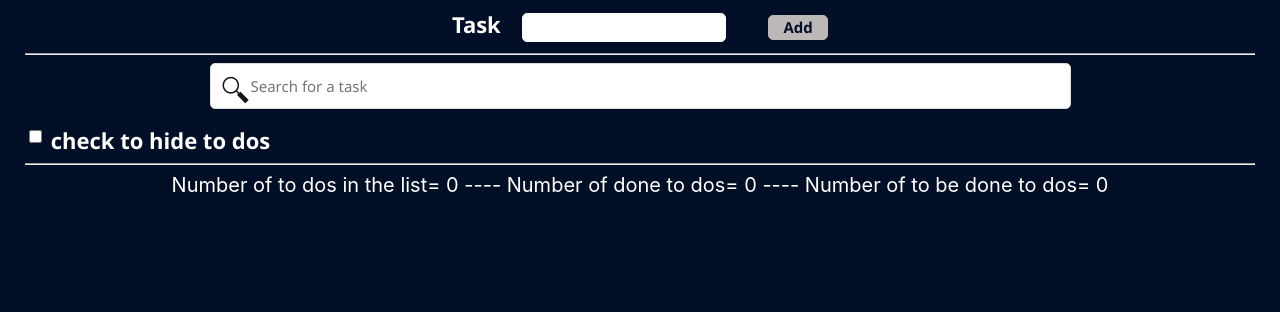
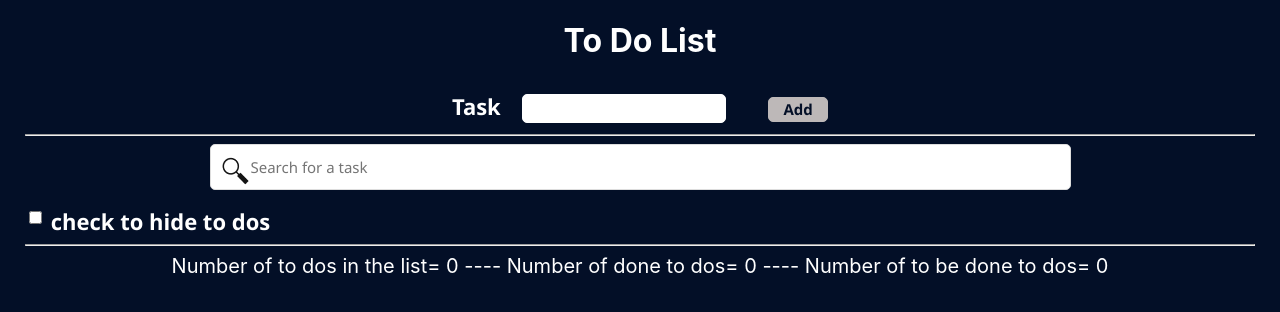
Before and after one commit to Gharam-Sar/to-do-list-with-react, a React (Create React App) app: page / in a window 1280 px wide. Shown: the top 312 px of the page. Built offline with nearby package versions, Linux system fonts and the light colour scheme.

Commit message:
search is done

```diff
--- a/src/App.css
+++ b/src/App.css
@@ -43,6 +43,13 @@ label{
   font-weight: 600;
   color:white;
   font-size: 22px;
+}
+.title{
+  display: flex;
+  flex-direction: row;
+
+  justify-content: center;
+  color: white;
 }
 input{
   font-family: 'Segoe UI', Tahoma, Geneva, Verdana, sans-serif;
--- a/src/App.js
+++ b/src/App.js
@@ -5,6 +5,7 @@ let todo = [];
 let s = [];
 let searchtask = [];
 let searching = false;
+
 if (localStorage.length === 0) {
   localStorage.setItem("ids", 0);
 
@@ -14,7 +15,7 @@ window.onload = (event) => {
   MyApp();
 };
 
-function ToDo({ todo }) {
+function ToDo({ todo, filterText, toggle }) {
   return (
     <div className="myDiv" key={todo.id}>
       <h2>Task number: {todo.id}</h2>
@@ -66,10 +67,10 @@ function ToDo({ todo }) {
     </div>
   );
 }
-function Tasks({ displaytodo }) {
+function ToDoSpace({ displaytodo }) {
   const [filterText, setFilterText] = useState("");
   const [toggle, settoggle] = useState(false);
-  if (toggle) displaytodo = [];
+
   return (
     <div>
       <SearchBar
@@ -79,6 +80,30 @@ function Tasks({ displaytodo }) {
         ontoggleChange={settoggle}
       />
 
+      <Tasks
+        displaytodo={displaytodo}
+        filterText={filterText}
+        toggle={toggle}
+      />
+    </div>
+  );
+}
+function Tasks({ displaytodo, filterText, toggle }) {
+  if (toggle) displaytodo = [];
+  const searchQuery = filterText.toLowerCase();
+  searchtask = [];
+  for (let j = 0; j < displaytodo.length; j++) {
+    let str = displaytodo[j];
+    let t = str.task;
+
+    if (t.includes(searchQuery)) {
+      console.log(t);
+      searchtask.push(str);
+    }
+  }
+  displaytodo = searchtask.slice(0);
+  return (
+    <div>
       <div className="tasks">
         {displaytodo.map((todo) => {
           return <ToDo todo={todo} />;
@@ -93,7 +118,6 @@ function AddTask() {
   const storedtodo = JSON.parse(localStorage.getItem("todo"));
   todo = storedtodo.slice(0);
   const add_task = (event) => {
-    console.log("should dd");
     let new_id = parseInt(localStorage.getItem("ids")) + 1;
     todo.push({ id: new_id, task: newtask, done: false });
     localStorage.setItem("todo", JSON.stringify(todo));
@@ -137,7 +161,9 @@ function SearchBar({ filterText, toggle, onFilterTextChange, ontoggleChange }) {
     <div>
       <div className="componant" aria-roledescription="search">
         <input
-          onChange={(e) => onFilterTextChange(e.target.value)}
+          onChange={(e) => {
+            onFilterTextChange(e.target.value);
+          }}
           type="search"
           className="searchBar"
           placeholder="Search for a task"
@@ -175,16 +201,18 @@ export default function MyApp() {
 
   return (
     <div>
+      <div className="title">
+        <h1>To Do List</h1>
+      </div>
       <div className="componant">
-        {" "}
+
         <AddTask />
       </div>
       <hr></hr>
 
       <div>
-        <Tasks displaytodo={storedtodo} />
+        <ToDoSpace displaytodo={storedtodo} />
       </div>
-
 
       <hr></hr>
       <Footer></Footer>
```
